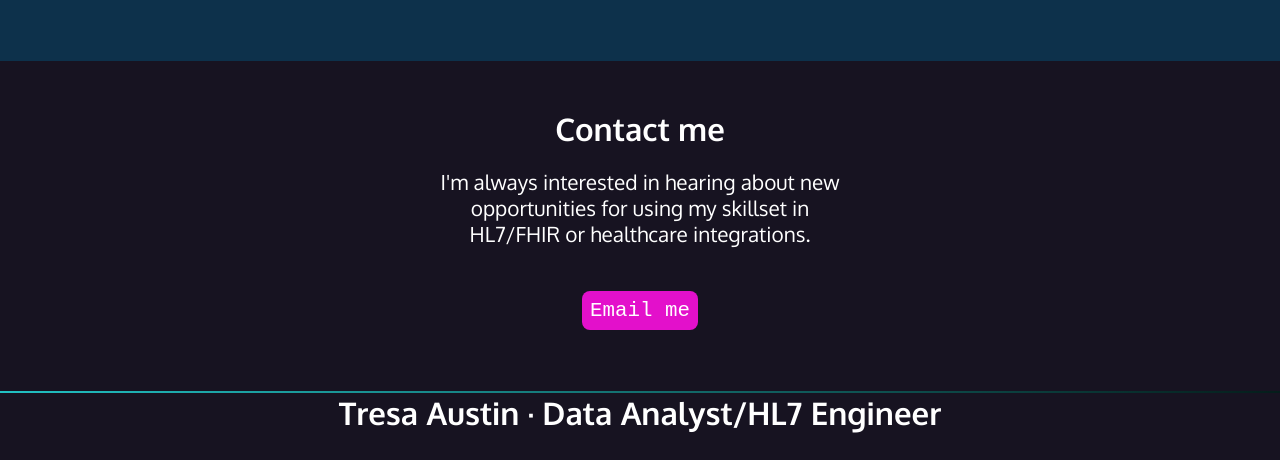
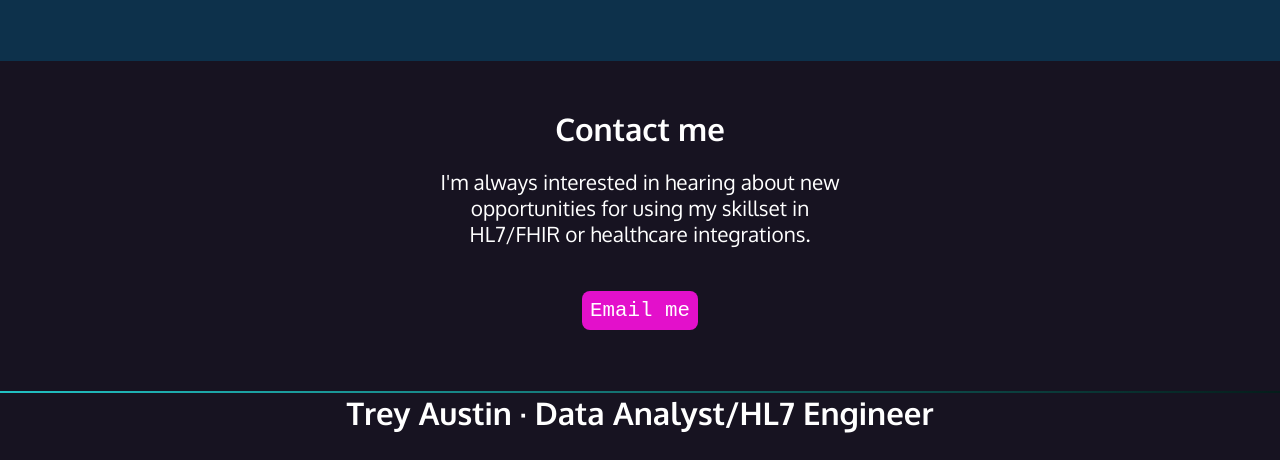
Before and after one commit to trevaliant/TAustin_Portfolio, a plain HTML site: page index.html in a window 1280 px wide. Shown: the part 2241-2701 px from the top of the page. Drawn offline with Linux system fonts and the light colour scheme; a web font is replaced by a local one.

Commit message:
Update index.html

```diff
--- a/index.html
+++ b/index.html
@@ -177,7 +177,7 @@
             </div>
             <div class="gradient"></div>
             <footer>
-                <h2> Tresa Austin &middot; Data Analyst/HL7 Engineer
+                <h2> Trey Austin &middot; Data Analyst/HL7 Engineer
                 </h2>
                 <ul>
                     <li><a
```
